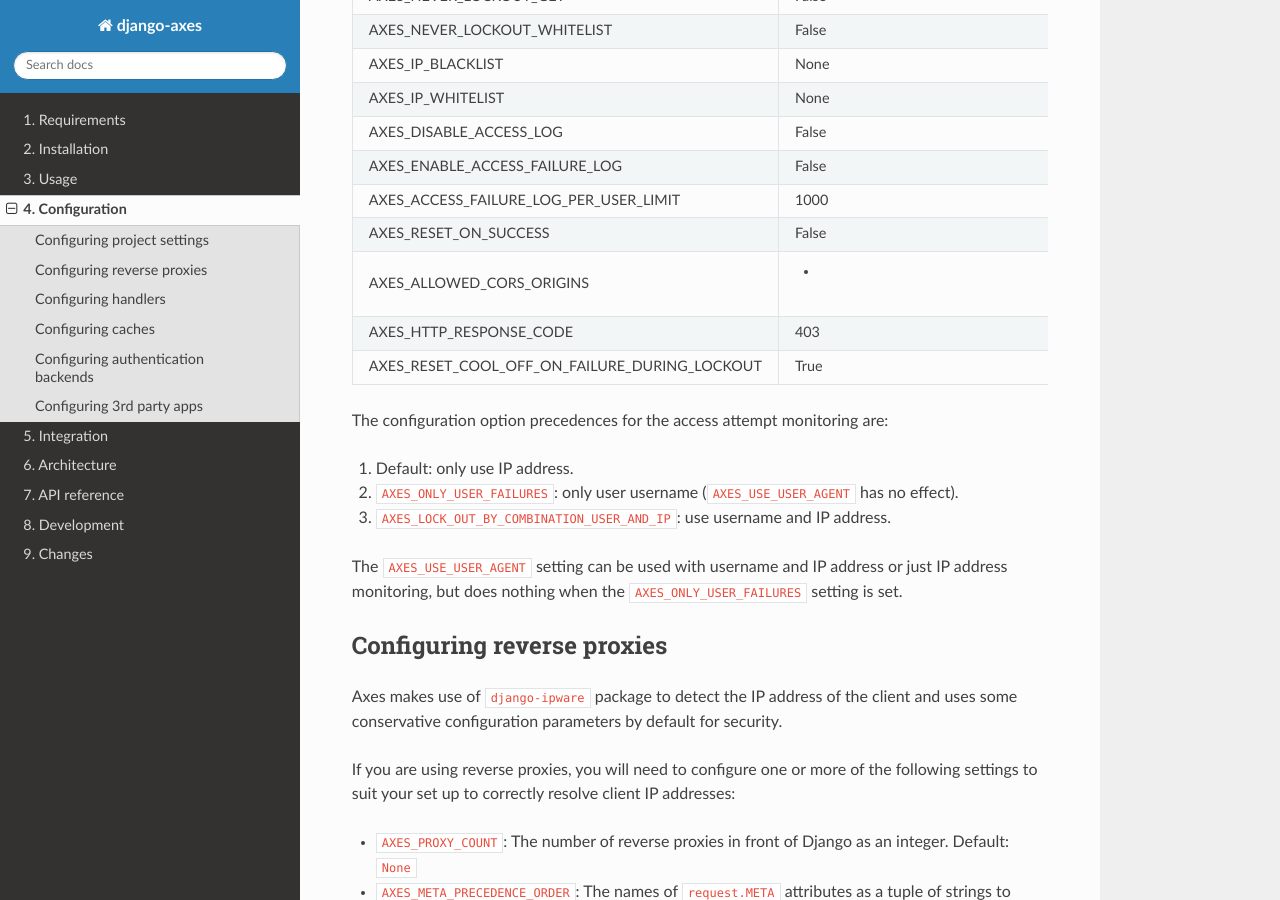
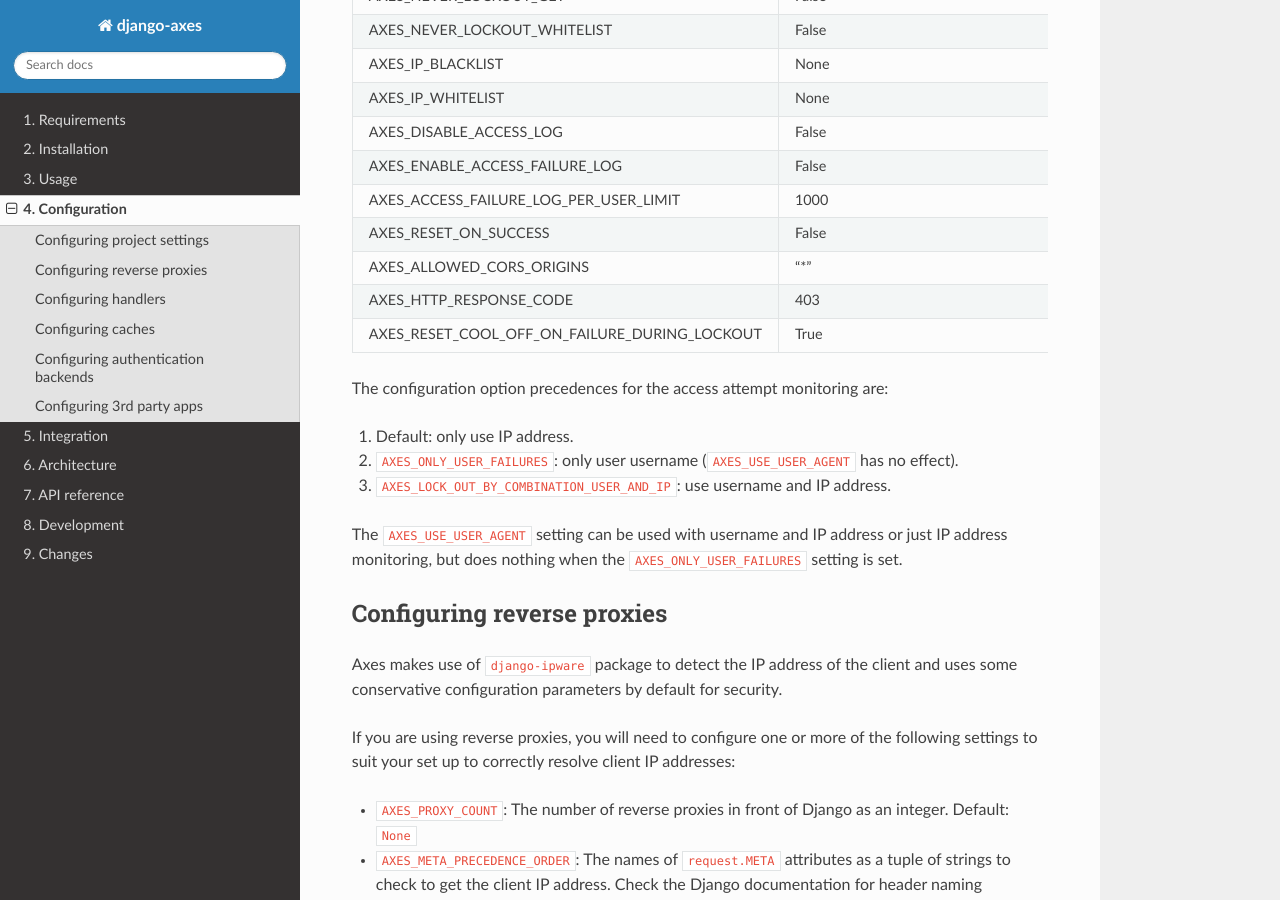
Before and after one commit to jazzband/django-axes, a Sphinx documentation site: the page built from docs/4_configuration.rst, in a window 1280 px wide and 900 px high, scrolled down 1233 px. Built offline with Sphinx 7.4.7 and the Read the Docs theme 2.0.0, drawn with Linux system fonts in a browser that asks for light colours; pages that are not in the unit, such as notebooks, are missing from menus; the version number could not be read and is left out.

Commit message:
#897: Bugfix with wrong display of default value in docs

```diff
--- a/docs/4_configuration.rst
+++ b/docs/4_configuration.rst
@@ -75,7 +75,7 @@
 +------------------------------------------------------+----------------------------------------------+-------------------------------------------------------------------------------------------------------------------------------------------------------------------------------------------------------------------------------------------------------------------------------------------------------------------------------------------------------------------------------------------------------------------------------------------------------------------------------------------------------------------------------------------------------------------------------------------------------------------------------------------------------------------------------------------------------------------------------------------+
 | AXES_RESET_ON_SUCCESS                                | False                                        |  If ``True``, a successful login will reset the number of failed logins.                                                                                                                                                                                                                                                                                                                                                                                                                                                                                                                                                                                                                                                                  |
 +------------------------------------------------------+----------------------------------------------+-------------------------------------------------------------------------------------------------------------------------------------------------------------------------------------------------------------------------------------------------------------------------------------------------------------------------------------------------------------------------------------------------------------------------------------------------------------------------------------------------------------------------------------------------------------------------------------------------------------------------------------------------------------------------------------------------------------------------------------------+
-| AXES_ALLOWED_CORS_ORIGINS                            | *                                            | Configures lockout response CORS headers for XHR requests.                                                                                                                                                                                                                                                                                                                                                                                                                                                                                                                                                                                                                                                                                |
+| AXES_ALLOWED_CORS_ORIGINS                            | "*"                                          | Configures lockout response CORS headers for XHR requests.                                                                                                                                                                                                                                                                                                                                                                                                                                                                                                                                                                                                                                                                                |
 +------------------------------------------------------+----------------------------------------------+-------------------------------------------------------------------------------------------------------------------------------------------------------------------------------------------------------------------------------------------------------------------------------------------------------------------------------------------------------------------------------------------------------------------------------------------------------------------------------------------------------------------------------------------------------------------------------------------------------------------------------------------------------------------------------------------------------------------------------------------+
 | AXES_HTTP_RESPONSE_CODE                              | 403                                          | Sets the http response code returned when ``AXES_FAILURE_LIMIT`` is reached. For example: ``AXES_HTTP_RESPONSE_CODE = 429``                                                                                                                                                                                                                                                                                                                                                                                                                                                                                                                                                                                                               |
 +------------------------------------------------------+----------------------------------------------+-------------------------------------------------------------------------------------------------------------------------------------------------------------------------------------------------------------------------------------------------------------------------------------------------------------------------------------------------------------------------------------------------------------------------------------------------------------------------------------------------------------------------------------------------------------------------------------------------------------------------------------------------------------------------------------------------------------------------------------------+
```
